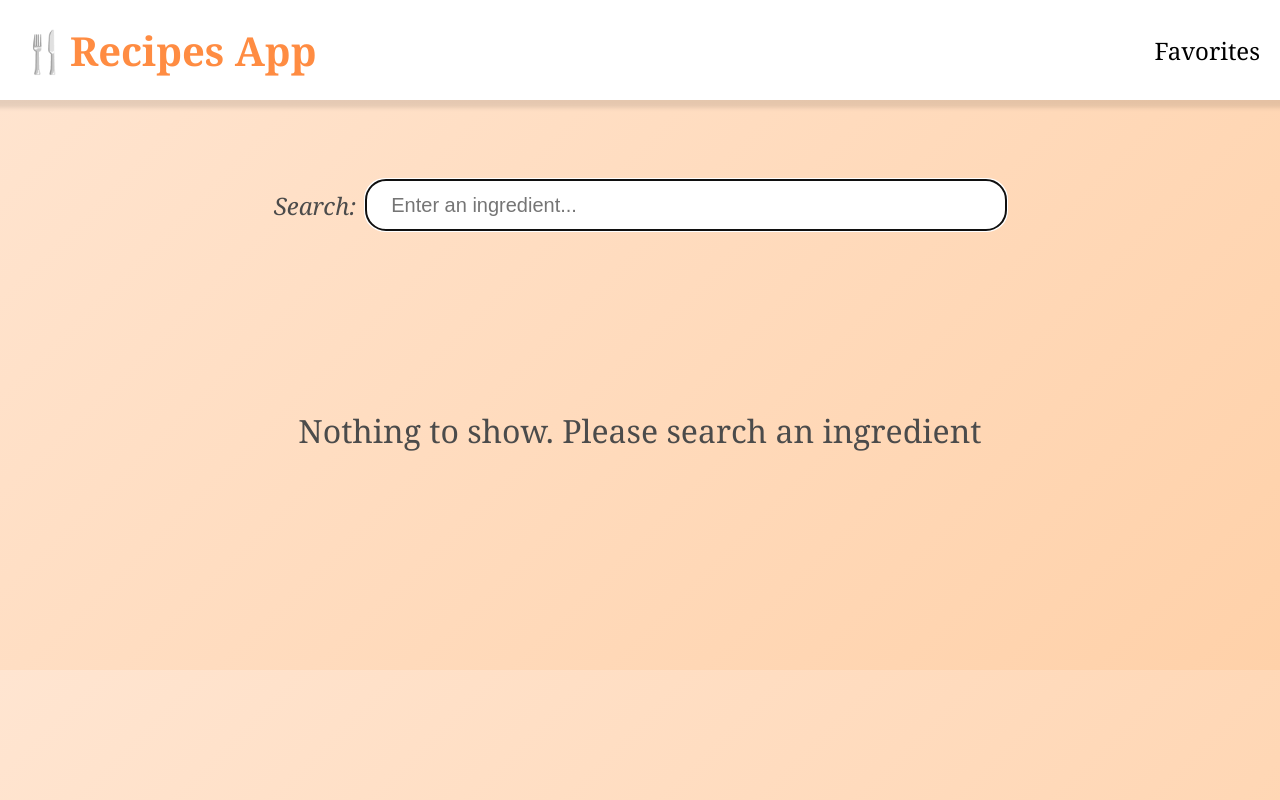
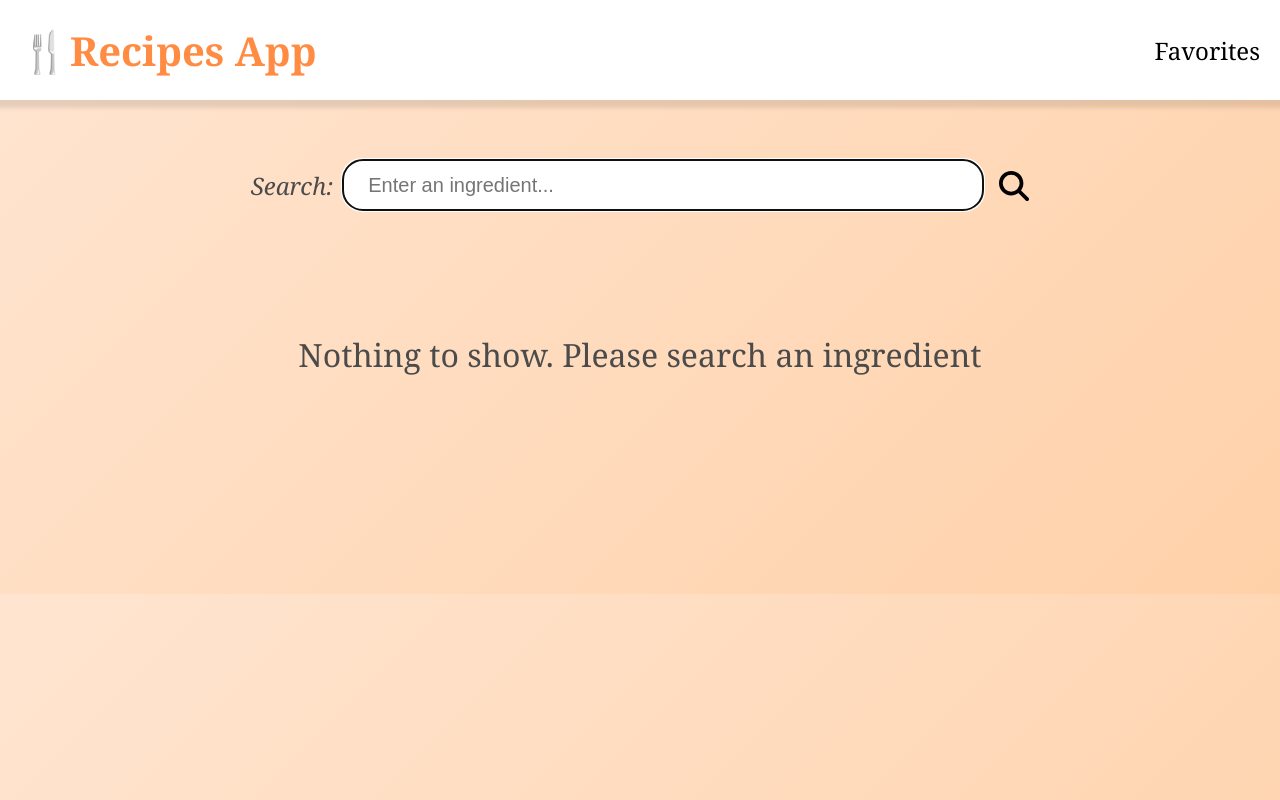
Before and after one commit to jocl0110/RecipesApp, a React (Vite) app: page / in a window 1280 px wide. Built offline with nearby package versions, Linux system fonts and the light colour scheme.

Commit message:
Add a button to the search form for more accesibility

```diff
--- a/src/components/Form/Form.tsx
+++ b/src/components/Form/Form.tsx
@@ -1,3 +1,4 @@
+import { FaMagnifyingGlass } from "react-icons/fa6";
 import "./index.css";
 interface FormProps {
   handleSubmit: (event: React.FormEvent<HTMLFormElement>) => void;
@@ -22,6 +23,9 @@ const Form: React.FC<FormProps> = ({
         placeholder="Enter an ingredient..."
         onChange={handleChange}
       />
+      <button type="submit" className="search-button">
+        <FaMagnifyingGlass onSubmit={handleSubmit} />
+      </button>
     </form>
   );
 };
--- a/src/components/Form/index.css
+++ b/src/components/Form/index.css
@@ -3,12 +3,13 @@ form {
   display: flex;
   align-items: center;
   justify-content: center;
+  flex-direction: row;
 }
 label {
   font-size: 1.5rem;
   font-style: italic;
-  margin-bottom: 100px;
-  margin-right: 5px;
+  margin-right: 10px;
+  margin-bottom: 4rem;
 }
 .search-input {
   width: 50%;
@@ -16,11 +17,22 @@ label {
   border: none;
   border-radius: 20px;
   background-color: #fff;
-  margin: 20px 0px 120px 5px;
+  margin-bottom: 4rem;
   padding-left: 25px;
   font-size: 1.25rem;
 }
-
+.search-button {
+  font-size: 30px;
+  border: none;
+  cursor: pointer;
+  background: none;
+  margin-bottom: 3.5rem;
+  margin-left: 1rem;
+}
+.search-button:hover {
+  transform: scale(1.2);
+  transition: all 0.3s ease-in-out;
+}
 /* Media Queries */
 
 @media screen and (max-width: 450px) {
```
